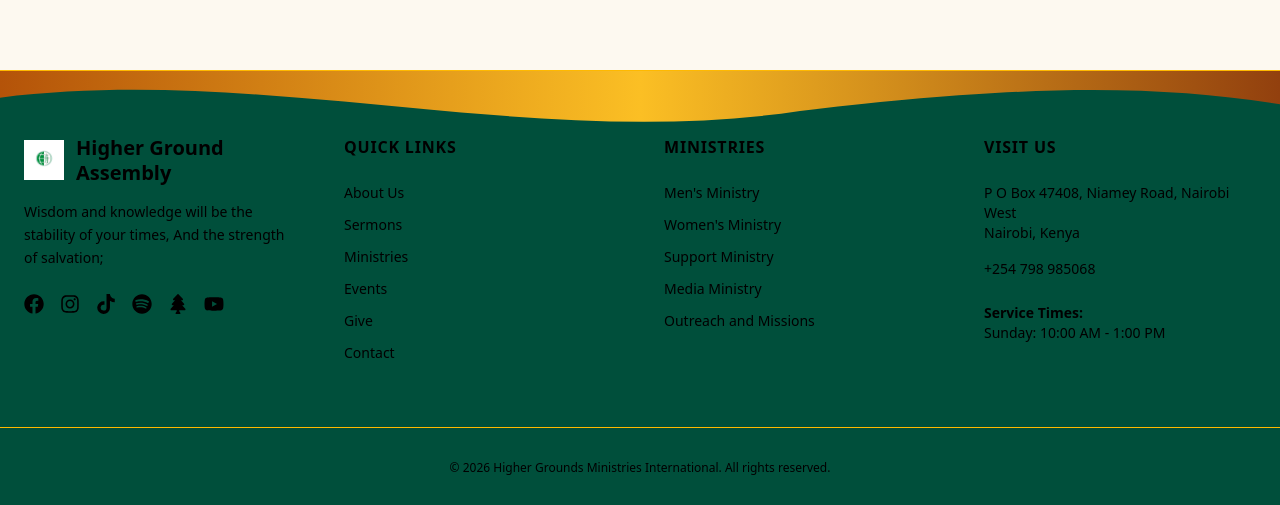
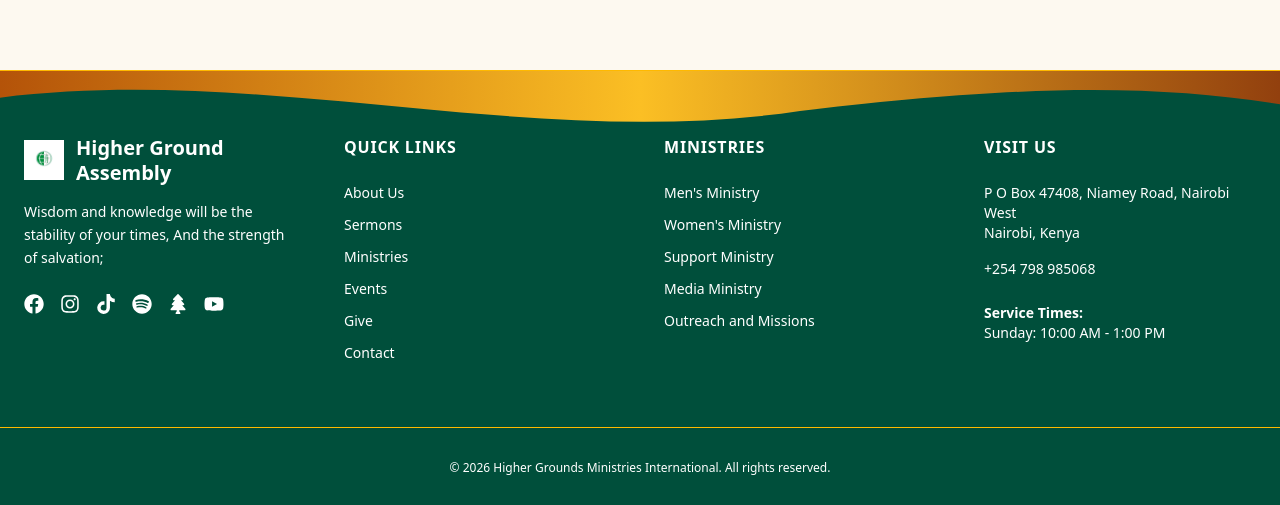
Before and after one commit to Alasiri44/hgmi, a React (Vite) app in the folder client/: page / in a window 1280 px wide. Shown: the part 1924-2429 px from the top of the page. Built offline with nearby package versions, Linux system fonts and the light colour scheme.

Commit message:
changed footer text to white

```diff
--- a/client/src/components/footer.tsx
+++ b/client/src/components/footer.tsx
@@ -12,7 +12,7 @@ import {
 
 export default function Footer() {
   return (
-    <footer className="bg-emerald-900 text-black border-t border-amber-400 pt-16 pb-8 relative">
+    <footer className="bg-emerald-900 text-white border-t border-amber-400 pt-16 pb-8 relative">
       {/* Golden Curve */}
       <div className="absolute top-0 left-1/2 -translate-x-1/2 w-screen overflow-hidden leading-none">
         <svg
@@ -39,7 +39,7 @@ export default function Footer() {
         <div className="space-y-4">
           <div className="flex items-center gap-3">
             <img src={logo} alt="HGMI Logo" className="h-10 w-auto" />
-            <h2 className="text-xl font-bold text-black leading-tight">
+            <h2 className="text-xl font-bold text-white leading-tight">
               Higher Ground
               <br />
               Assembly
@@ -50,7 +50,7 @@ export default function Footer() {
             strength of salvation;
           </p>
 
-          <div className="flex items-center gap-4 text-black text-xl pt-2">
+          <div className="flex items-center gap-4 text-white text-xl pt-2">
             <a
               href="https://web.facebook.com/hganairobiwest"
               className="hover:text-amber-400 transition-colors"
@@ -92,7 +92,7 @@ export default function Footer() {
 
         {/* Column 2: Quick Links */}
         <div>
-          <h3 className="text-black font-bold uppercase tracking-wider mb-6">
+          <h3 className="text-white font-bold uppercase tracking-wider mb-6">
             Quick Links
           </h3>
           <ul className="space-y-3 text-sm">
@@ -131,7 +131,7 @@ export default function Footer() {
 
         {/* Column 3: Ministries */}
         <div>
-          <h3 className="text-black font-bold uppercase tracking-wider mb-6">
+          <h3 className="text-white font-bold uppercase tracking-wider mb-6">
             Ministries
           </h3>
           <ul className="space-y-3 text-sm">
@@ -171,7 +171,7 @@ export default function Footer() {
 
         {/* Column 4: Visit Us */}
         <div>
-          <h3 className="text-black font-bold uppercase tracking-wider mb-6">
+          <h3 className="text-white font-bold uppercase tracking-wider mb-6">
             Visit Us
           </h3>
           <div className="text-sm space-y-4">
@@ -180,16 +180,16 @@ export default function Footer() {
               <br />
               Nairobi, Kenya
             </p>
-            <p className="font-medium text-black">+254 798 985068</p>
+            <p className="font-medium text-white">+254 798 985068</p>
             <div className="pt-2">
-              <p className="font-bold text-black">Service Times:</p>
+              <p className="font-bold text-white">Service Times:</p>
               <p>Sunday: 10:00 AM - 1:00 PM</p>
             </div>
           </div>
         </div>
       </div>
 
-      <div className="max-w-7xl mx-auto px-6 mt-16 pt-8 border-t border-amber-400 text-center text-xs text-black">
+      <div className="max-w-7xl mx-auto px-6 mt-16 pt-8 border-t border-amber-400 text-center text-xs text-white">
         <p>
           &copy; {new Date().getFullYear()} Higher Grounds Ministries
           International. All rights reserved.
```
